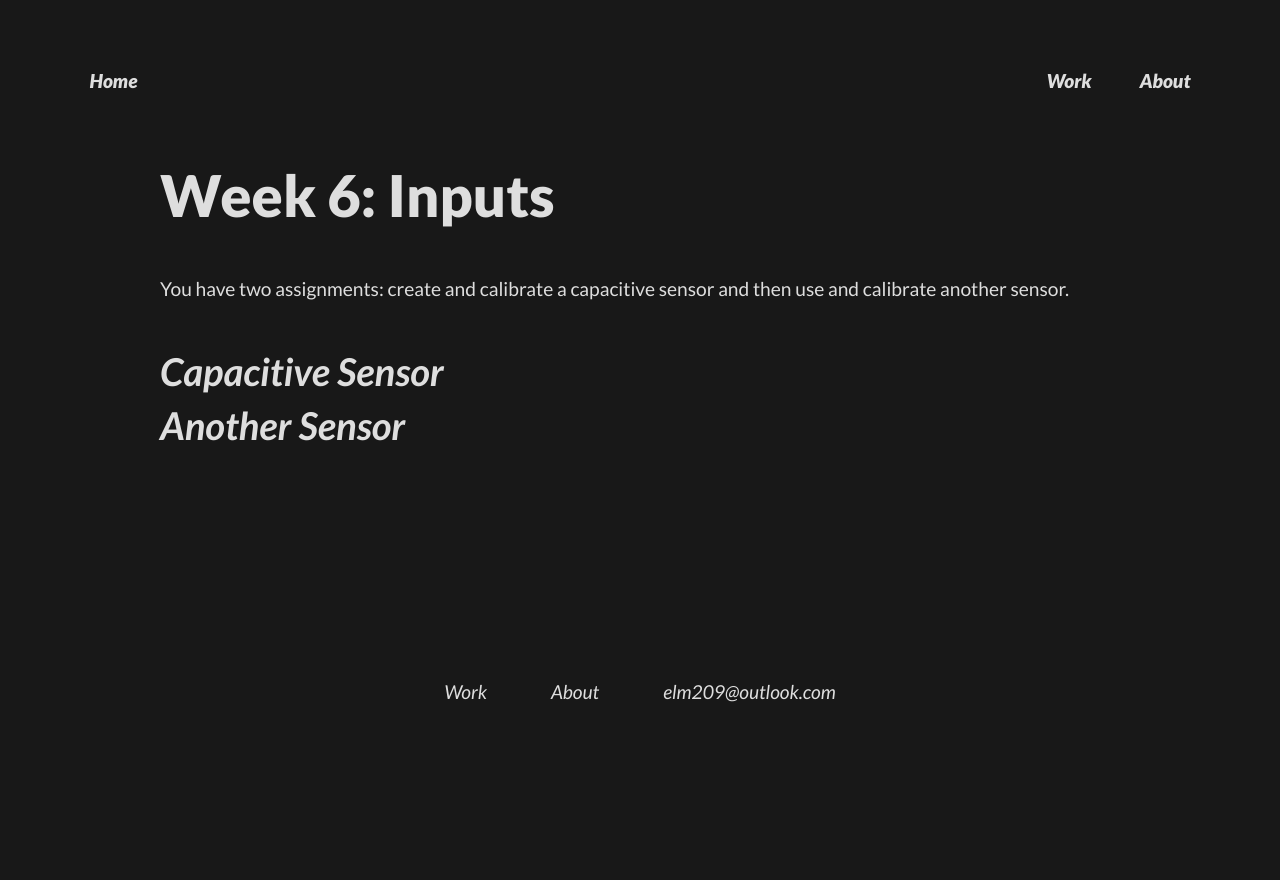
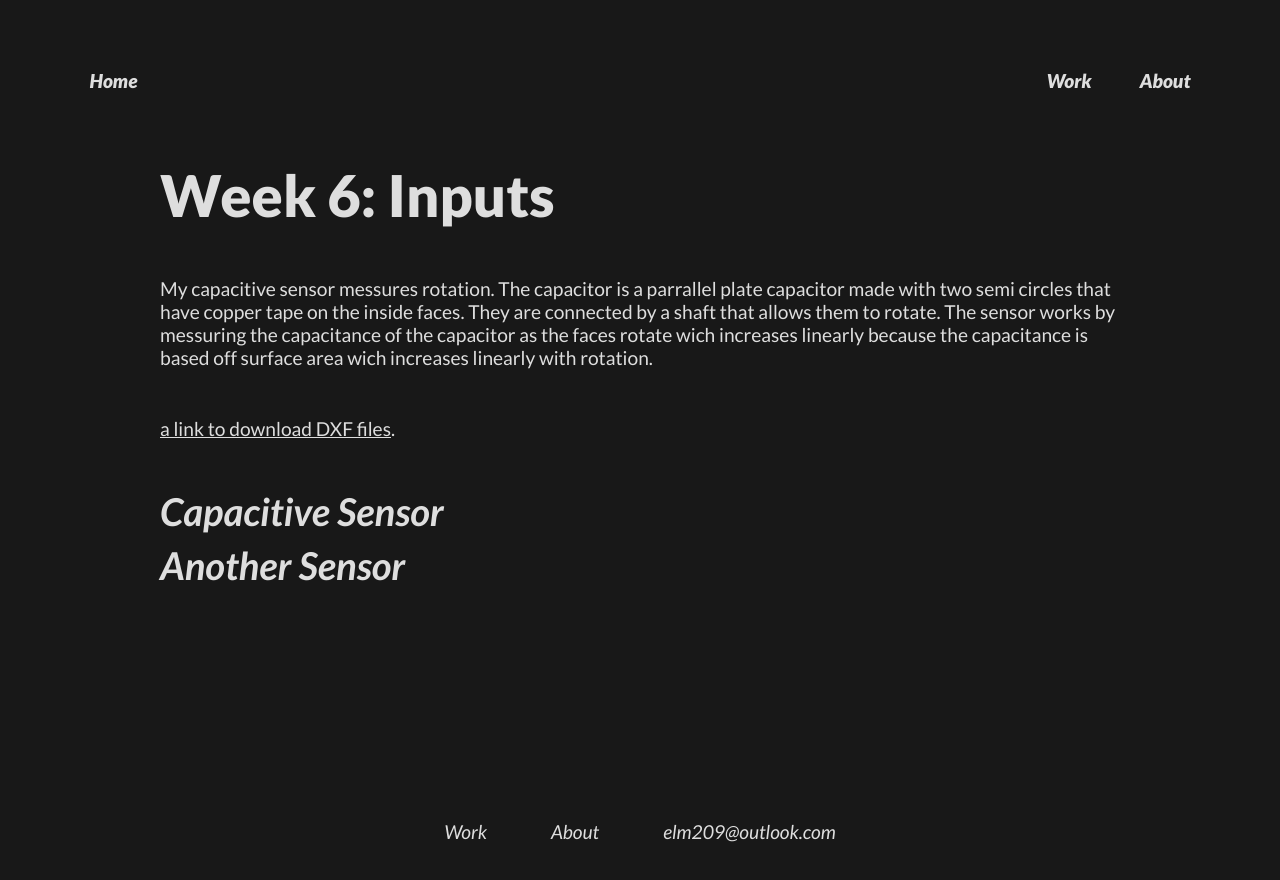
Before and after one commit to EthanM209/PS70_TEMPLATE2, a plain HTML site: page 06_inputs/index.html in a window 1280 px wide. Before the commit the page ends 800 px from the top, so only its background shows below. Drawn offline with Linux system fonts and the light colour scheme.

Commit message:
capacitor words

```diff
--- a/06_inputs/index.html
+++ b/06_inputs/index.html
@@ -19,8 +19,9 @@
       <h1>Week 6: Inputs</h1>
 
       <p>
-        You have two assignments: create and calibrate a capacitive sensor and then use and calibrate another sensor.
+        My capacitive sensor messures rotation. The capacitor is a parrallel plate capacitor made with two semi circles that have copper tape on the inside faces. They are connected by a shaft that allows them to rotate. The sensor works by messuring the capacitance of the capacitor as the faces rotate wich increases linearly because the capacitance is based off surface area wich increases linearly with rotation.
       </p>
+      <p> <a href="./Assets/Capacitor.dxf" download>a link to download DXF files</a>.</p>
 
       <h2>Capacitive Sensor</h2>
 
```
Also changed, not shown: 1 other file.
